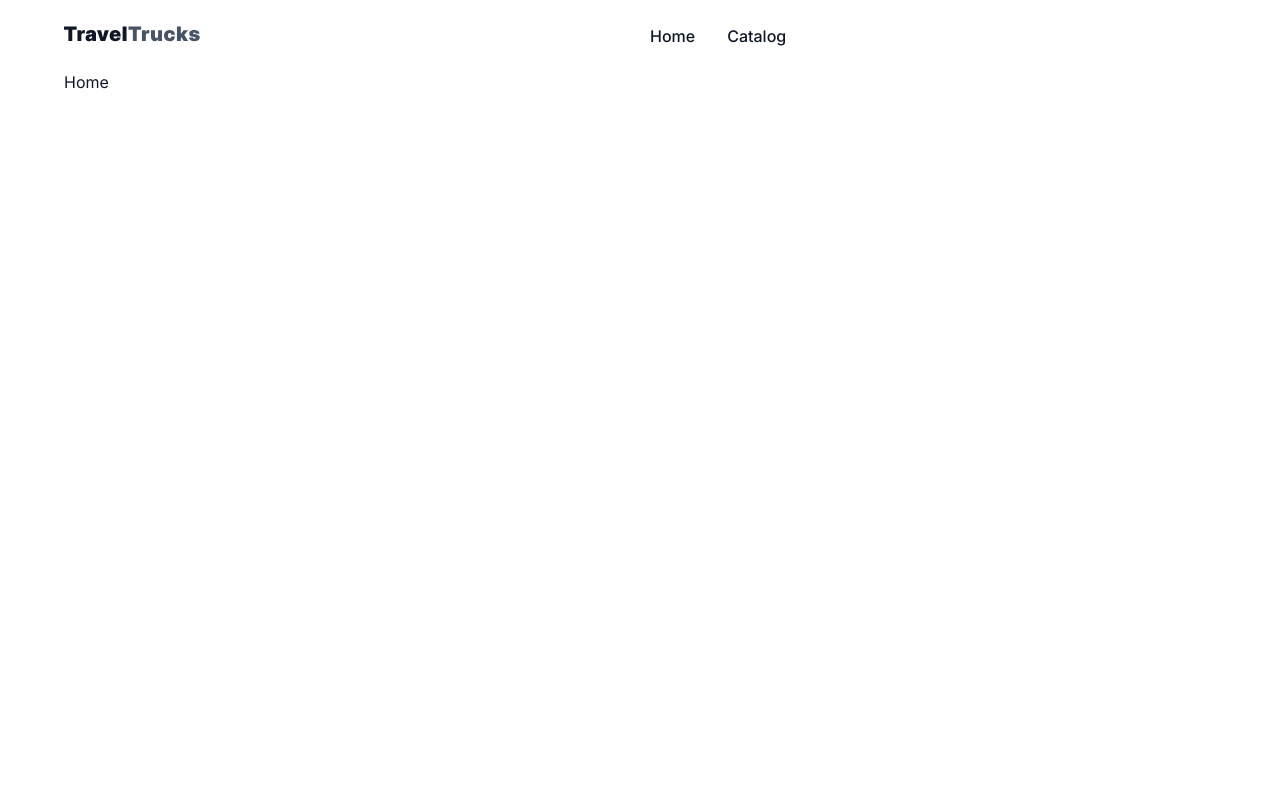
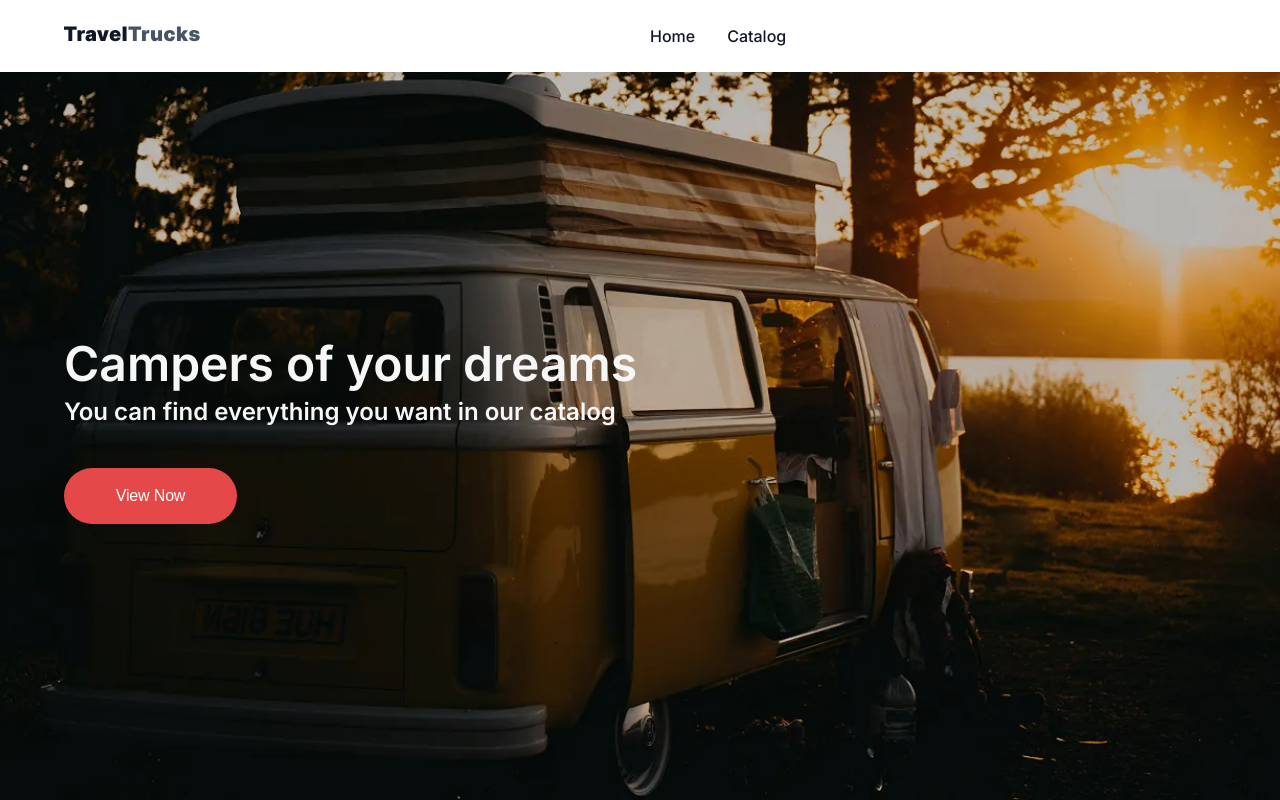
Before and after one commit to Marina-Slyepinina/TravelTrucks-App, a Next.js app: page / in a window 1280 px wide. Built offline with nearby package versions, Linux system fonts and the light colour scheme.

Commit message:
added Hero component

```diff
--- a/app/page.tsx
+++ b/app/page.tsx
@@ -1,5 +1,7 @@
+import { Hero } from "@/components/Hero/Hero";
+
 const Home = () => {
-  return <p>Home</p>;
+  return <Hero />;
 }
 
 export default Home;
--- a/components/Container/Container.module.css
+++ b/components/Container/Container.module.css
@@ -2,4 +2,8 @@
     width: 1440px;
     padding: 0 64px;
     margin: 0 auto;
+
+    min-height: 100vh;
+    display: flex;
+    flex-direction: column;
 }
--- /dev/null
+++ b/components/Hero/Hero.module.css
@@ -0,0 +1,53 @@
+.heroWrap {
+    color: var(--inputs);
+    font-weight: 600;
+    display: flex;
+    flex-direction: column;
+    justify-content: center;
+    min-height: calc(100vh - 72px);
+    background: var(--gray);
+    background-image: url("/img/hero/hero-background@x1.webp");
+    background-repeat: no-repeat;
+    background-position: center center;
+    background-size: cover;
+    margin-left: -64px;
+    margin-right: -64px;
+    padding-left: 64px;
+    padding-right: 64px;
+}
+
+.title {
+    font-size: 48px;
+    line-height: 0.67;
+    margin-bottom: 16px;
+}
+
+.text {
+    font-size: 24px;
+    line-height: 1.33;
+    margin-bottom: 40px;
+}
+
+.button {
+    width: 173px;
+    font-weight: 500;
+    font-size: 16px;
+    line-height: 1.5;
+    letter-spacing: -0.01em;
+    color: var(--white);
+
+    padding: 16px 48.5px;
+    background-color: var(--button);
+    border: none;
+    border-radius: 200px;
+}
+
+.button:hover {
+    background-color: var(--button-hover);
+}
+
+@media (min-resolution: 192dpi), (min-resolution: 2dppx) {
+    .heroWrap {
+        background-image: url("/img/hero/hero-background@x2.webp");
+    }
+}
--- /dev/null
+++ b/components/Hero/Hero.tsx
@@ -0,0 +1,14 @@
+import Link from "next/link";
+import css from "./Hero.module.css";
+
+export const Hero = () => {
+    return (
+        <section className={css.heroWrap}>
+            <h1 className={css.title}>Campers of your dreams</h1>
+            <p className={css.text}>You can find everything you want in our catalog</p>
+            <button type="button" className={css.button}>
+                <Link href="/catalog">View Now</Link>
+            </button>
+        </section>
+    )
+}
```
Also changed, not shown: public/img/hero/hero-background@x1.webp (added), public/img/hero/hero-background@x2.webp (added).
